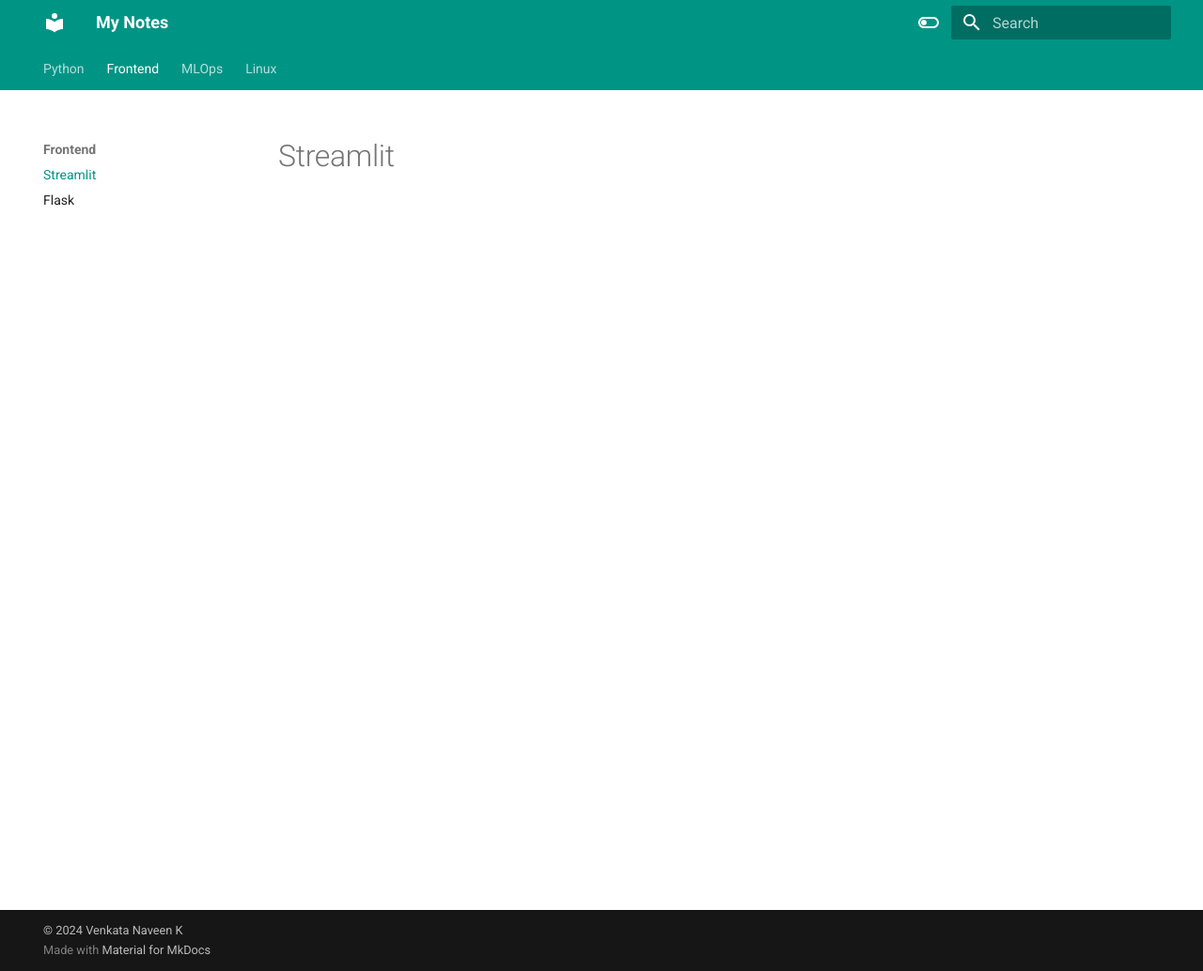
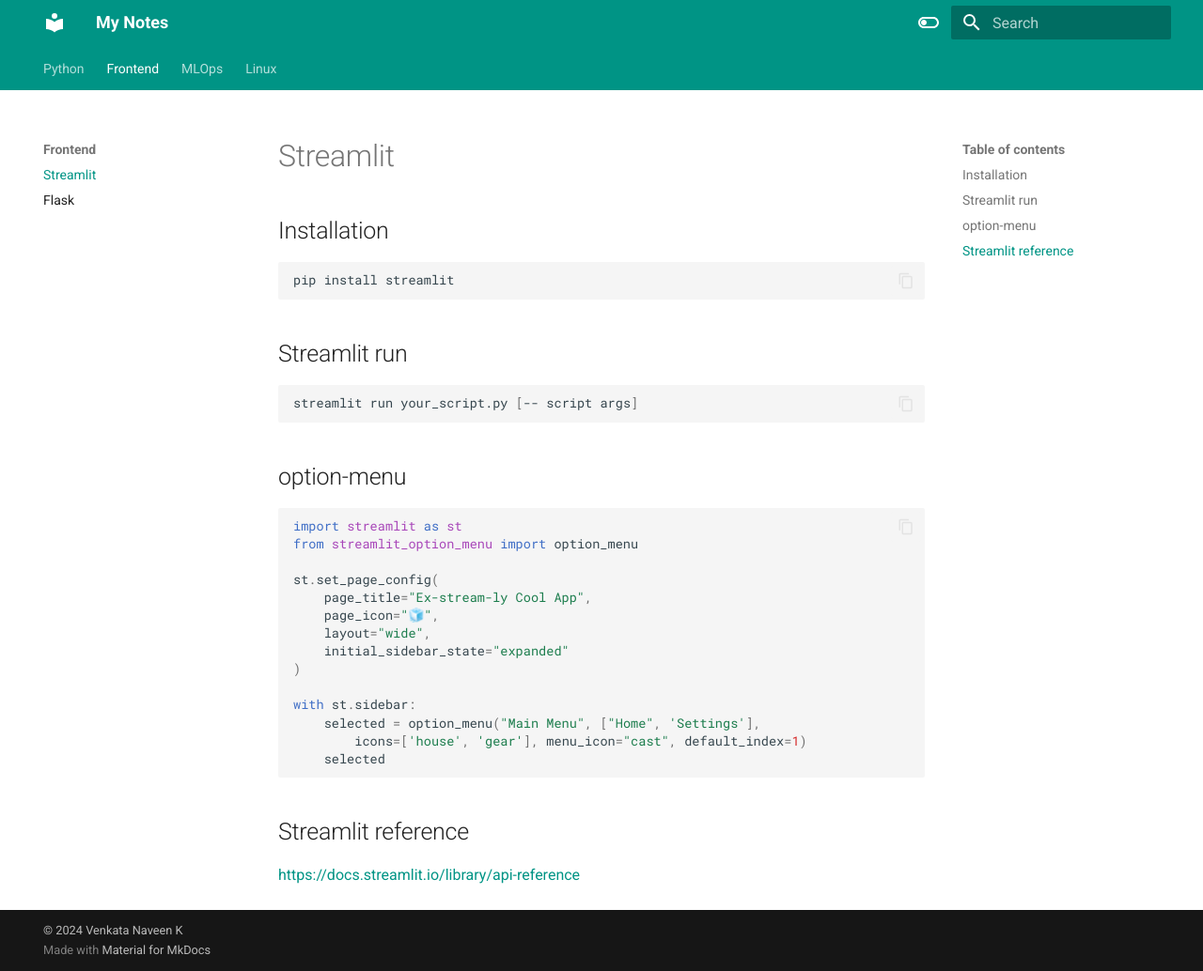
Before and after one commit to VenkataNaveenK/notes, an MkDocs documentation site: the page built from docs/frontend/streamlit.md, in a window 1280 px wide and 1034 px high. Shown: the whole window at 94% size. Built offline with MkDocs 1.6.1 and Material for MkDocs 9.7.7, drawn with Linux system fonts in a browser that asks for light colours.

Commit message:
Added streamlit page

````diff
--- a/docs/frontend/streamlit.md
+++ b/docs/frontend/streamlit.md
@@ -1 +1,29 @@
 # Streamlit
+## Installation
+```shell
+pip install streamlit
+```
+## Streamlit run
+```shell
+streamlit run your_script.py [-- script args]
+```
+## option-menu
+```py
+import streamlit as st
+from streamlit_option_menu import option_menu
+
+st.set_page_config(
+    page_title="Ex-stream-ly Cool App",
+    page_icon="🧊",
+    layout="wide",
+    initial_sidebar_state="expanded"
+)
+
+with st.sidebar:
+    selected = option_menu("Main Menu", ["Home", 'Settings'],
+        icons=['house', 'gear'], menu_icon="cast", default_index=1)
+    selected
+```
+
+## Streamlit reference
+[https://docs.streamlit.io/library/api-reference](https://docs.streamlit.io/library/api-reference)
````
